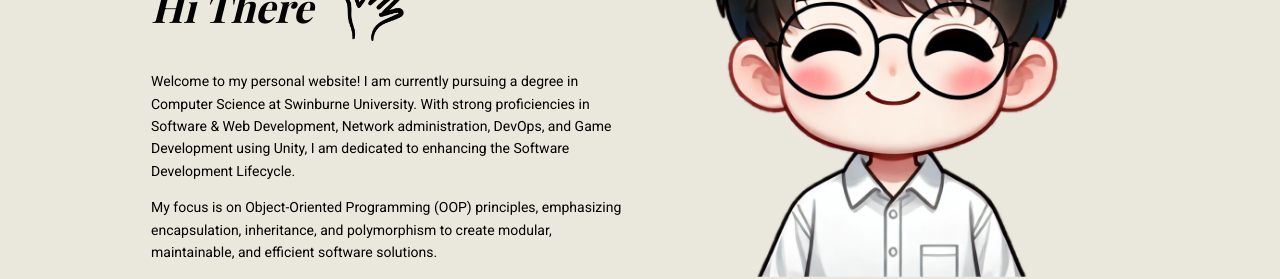
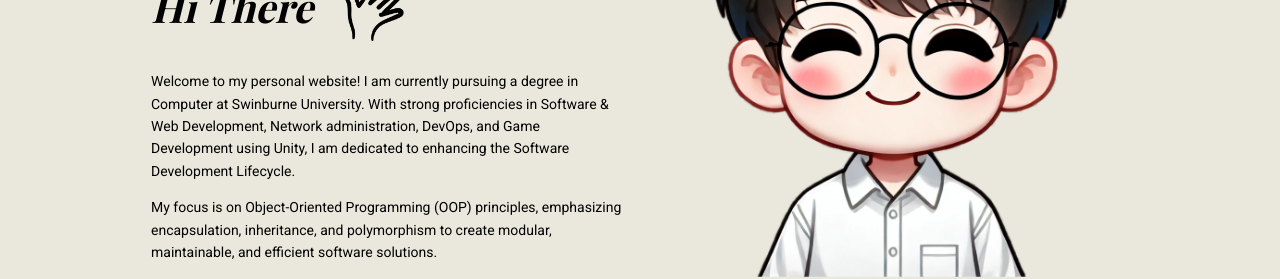
Before and after one commit to NathanTrung/Personal-Site, a React (Create React App) app: page / in a window 1280 px wide. Shown: the part 407-686 px from the top of the page. Built offline with nearby package versions, Linux system fonts and the light colour scheme.

Commit message:
Styling is Nice

```diff
--- a/src/pages/Projects/css/projects.css
+++ b/src/pages/Projects/css/projects.css
@@ -154,12 +154,13 @@ body {
 /* Enhancements for small screens */
 @media (max-width: 768px) {
     .projects-title {
-        font-size: 2em;
+        font-size: 1.5em;
+        margin-top: 130px;
     }
 
     .projects-subtitle {
-        font-size: 1.5em;
-        margin: 20px 0;
+        font-size: 1.2em;
+
     }
 
     .project-card {
--- a/src/pages/Welcome/Welcome.js
+++ b/src/pages/Welcome/Welcome.js
@@ -1,7 +1,7 @@
 import React from "react";
 import './css/main.css';
 import { FontAwesomeIcon } from '@fortawesome/react-fontawesome';
-import { faAt  } from '@fortawesome/free-solid-svg-icons';
+import { faAt, faWaveSquare  } from '@fortawesome/free-solid-svg-icons';
 import Nathan from './images/Nathan.png';
 import Partner1 from './images/Linkedin.png';
 import Partner2 from './images/Github.png';
@@ -21,7 +21,7 @@ class Welcome extends React.Component {
       <h1 class="uppercase" style={{ paddingTop: "75px"}}><b>Nathan Trung</b></h1>
       <h2 className="heading" style={{fontWeight:"normal"}}>Computer Science Student <FontAwesomeIcon icon={faAt} style={{fontWeight:"normal"}}/> <br/> Swinburne University of Technology <a href="https://www.swinburne.edu.au/"><img src={SwinburneLogo} alt="Swinburne University Logo" className="logo button-press"/></a> </h2>
       <h2 className="greeting-heading">Hi There<img src={Waving} alt="Waving" className="waving-hand"/></h2>
-      <p>Welcome to my personal website! I am currently pursuing a degree in Computer Science at Swinburne University. With strong proficiencies in Software & Web Development, Network administration, DevOps, and Game Development using Unity, I am dedicated to enhancing the Software Development Lifecycle.</p>
+      <p>Welcome to my personal website! I am currently pursuing a degree in Computer at Swinburne University. With strong proficiencies in Software & Web Development, Network administration, DevOps, and Game Development using Unity, I am dedicated to enhancing the Software Development Lifecycle.</p>
       <p>My focus is on Object-Oriented Programming (OOP) principles, emphasizing encapsulation, inheritance, and polymorphism to create modular, maintainable, and efficient software solutions.</p>
       <br></br>
       <p><a class="btn medium inverse button-press" href="/projects">Explore My Projects &raquo; </a></p>
```
